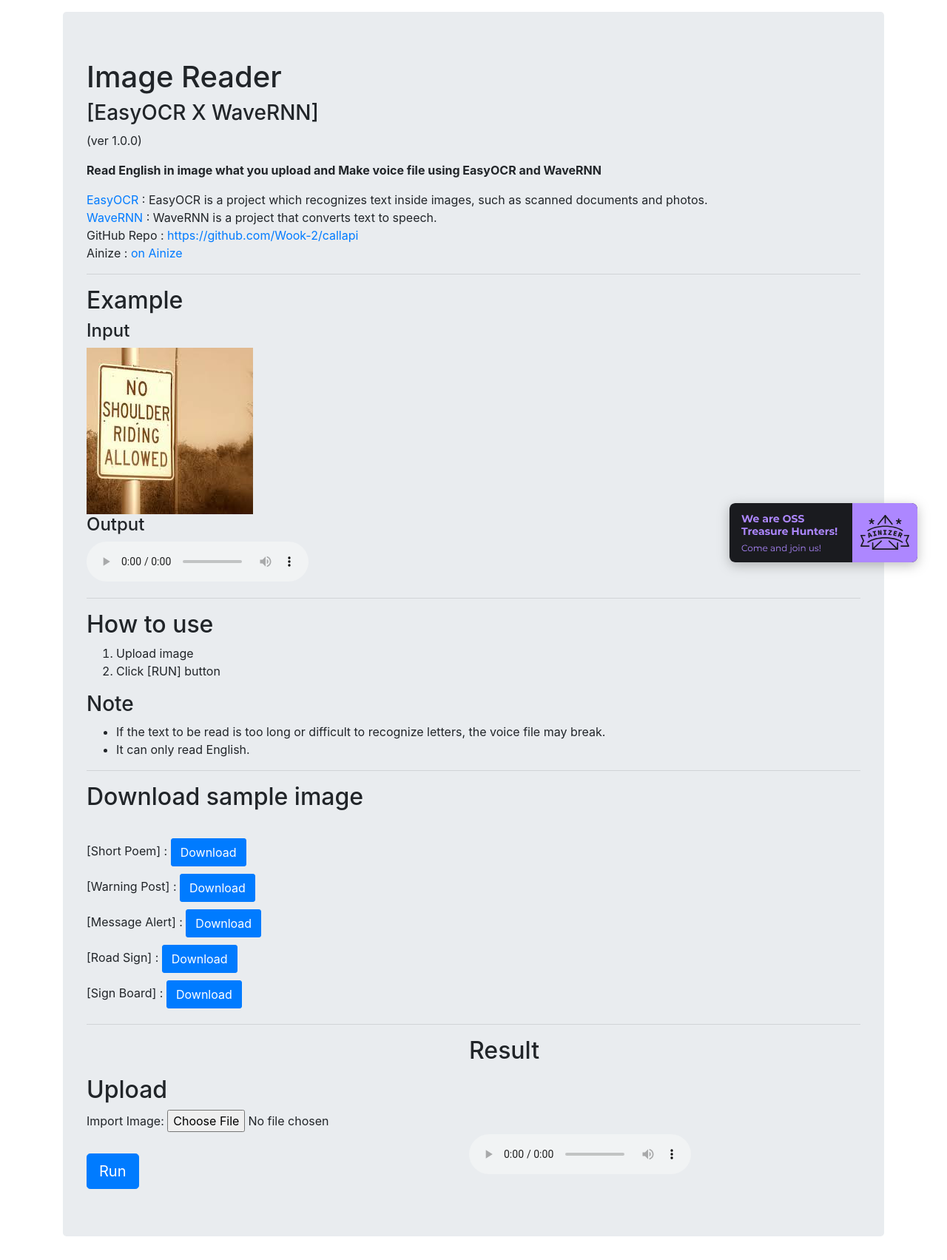
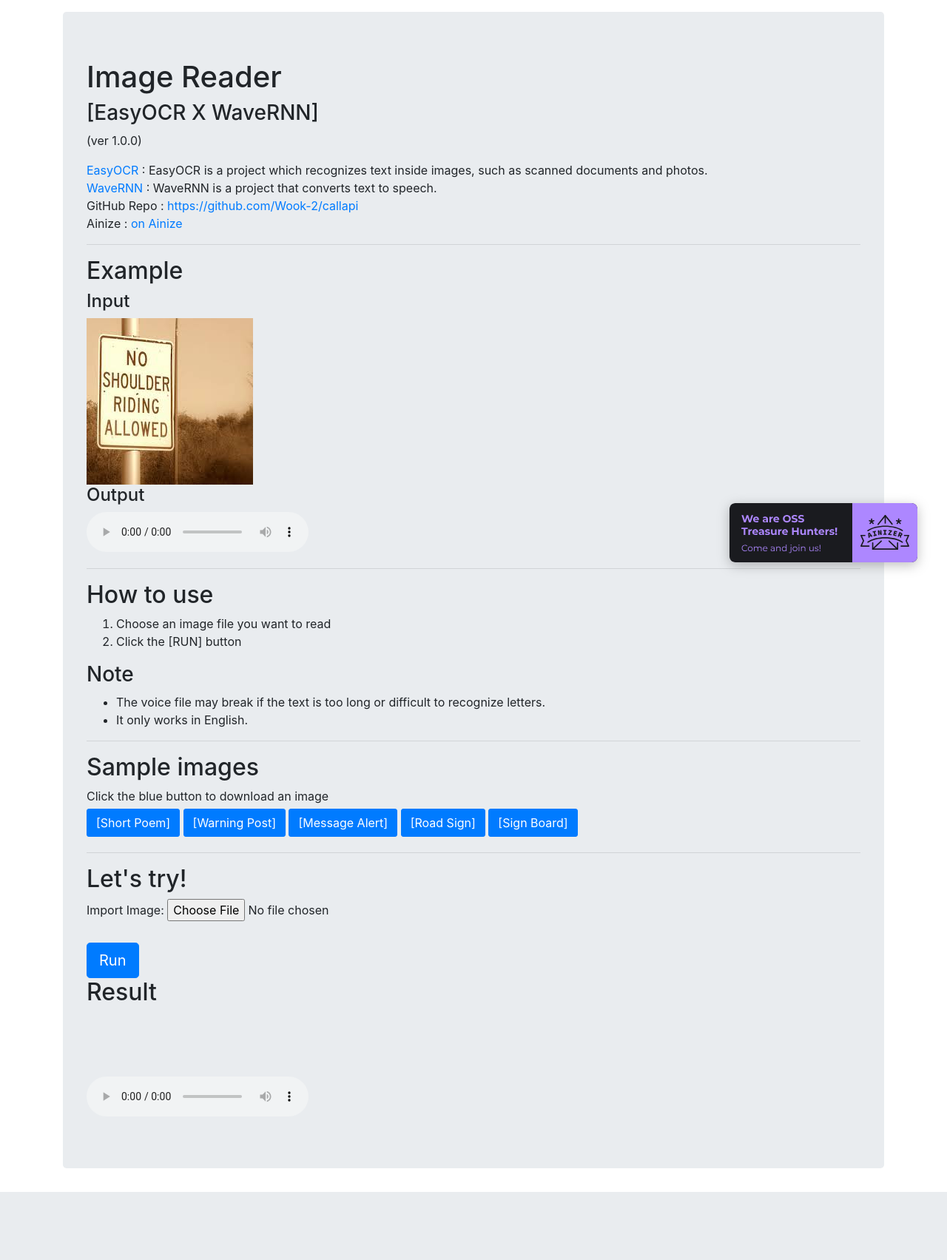
Before and after one commit to Wook-2/ImageReader, a Flask app: page / in a window 1280 px wide. Shown: the whole page at 74% size. After the commit the page ends 1611 px from the top, so only its background shows below. Run offline with Flask 2, Linux system fonts and the light colour scheme; some libraries are stand-ins or nearby versions.

Commit message:
apply english review

```diff
--- a/templates/index.html
+++ b/templates/index.html
@@ -76,7 +76,6 @@
                  <!-- Proejct Title -->
 
                 <h1>Image Reader<br><h3>[EasyOCR X WaveRNN]</h3><p style="font-size:medium;">(ver 1.0.0)</p></h1>
-                <p style="font-weight: bold;">Read English in image what you upload and Make voice file using EasyOCR and WaveRNN</p>
                 <!-- Github link and Ainize link -->
                 <A href="https://github.com/Wook-2/EasyOCR">EasyOCR</A> : EasyOCR is a project which recognizes text inside images, such as scanned documents and photos.
                 <br>
@@ -97,29 +96,30 @@
                     <hr class='solid'>
                     <h2>How to use</h2>
                     <ol>
-                        <li>Upload image</li>
-                        <li>Click [RUN] button</li>
+                        <li>Choose an image file you want to read</li>
+                        <li>Click the [RUN] button</li>
                     </ol>
                     <h3>Note</h3>
                     <ul>
-                        <li>If the text to be read is too long or difficult to recognize letters, the voice file may break.</li>
-                        <li>It can only read English.</li>
+                        <li>The voice file may break if the text is too long or difficult to recognize letters.</li>
+                        <li>It only works in English.</li>
                     </ul>
                 </div>
                 <div style="width:100%;">
                     <hr class="solid">
-                    <h2>Download sample image</h2><br>
-                    [Short Poem] : <a href="/static/short_poem.jpg" target='blank'><button class='btn btn-primary' style="border-radius: 3px; margin-top: 5px; margin-bottom: 5px;">Download</button></a><br>
-                    [Warning Post] : <a href="/static/post.jpeg" target='blank'><button class='btn btn-primary' style="border-radius: 3px;margin-top: 5px; margin-bottom: 5px;">Download</button></a><br>
-                    [Message Alert] : <a href="/static/alert.png" target='blank'><button class='btn btn-primary' style="border-radius: 3px;margin-top: 5px; margin-bottom: 5px;">Download</button></a><br>
-                    [Road Sign] : <a href="/static/roadsign2.jpeg" target='blank'><button class='btn btn-primary' style="border-radius: 3px;margin-top: 5px; margin-bottom: 5px;">Download</button></a><br>
-                    [Sign Board] : <a href="/static/signboard.jpg" target='blank'><button class='btn btn-primary' style="border-radius: 3px;margin-top: 5px; margin-bottom: 5px;">Download</button></a><br>
+                    <h2>Sample images</h2>
+                    Click the blue button to download an image<br>
+                    <a href="/static/short_poem.jpg" target='blank'><button class='btn btn-primary' style="border-radius: 3px; margin-top: 5px; margin-bottom: 5px;">[Short Poem]</button></a>
+                    <a href="/static/post.jpeg" target='blank'><button class='btn btn-primary' style="border-radius: 3px;margin-top: 5px; margin-bottom: 5px;">[Warning Post]</button></a>
+                    <a href="/static/alert.png" target='blank'><button class='btn btn-primary' style="border-radius: 3px;margin-top: 5px; margin-bottom: 5px;">[Message Alert]</button></a>
+                    <a href="/static/roadsign2.jpeg" target='blank'><button class='btn btn-primary' style="border-radius: 3px;margin-top: 5px; margin-bottom: 5px;">[Road Sign]</button></a>
+                    <a href="/static/signboard.jpg" target='blank'><button class='btn btn-primary' style="border-radius: 3px;margin-top: 5px; margin-bottom: 5px;">[Sign Board]</button></a><br>
                 </div>
                 <hr class="solid">
             <div>
-                <div id = 'inputImage' style="display:inline-block; width: 49%;">
+                <div id = 'inputImage' style=" width: 49%;">
 
-                    <h2>Upload </h2>
+                    <h2>Let's try! </h2>
                         <label for="input">Import Image: </label>
                         <input id="input" type=file onchange="onFileSelected(event)" name=file><br>
                         <div style="overflow: auto;margin-right: 10%;"><img src="" alt="" id="myimage" style="height: 200px;overflow: scroll"><br></div>
@@ -129,7 +129,7 @@
 
                 </div>
 
-                <div id = 'resultBox' style="display:inline-block;width: 49%;">
+                <div id = 'resultBox' style=" width: 49%;">
 
                     <h2>Result</h2>
                     <div id ="loadingWraaper">
```
